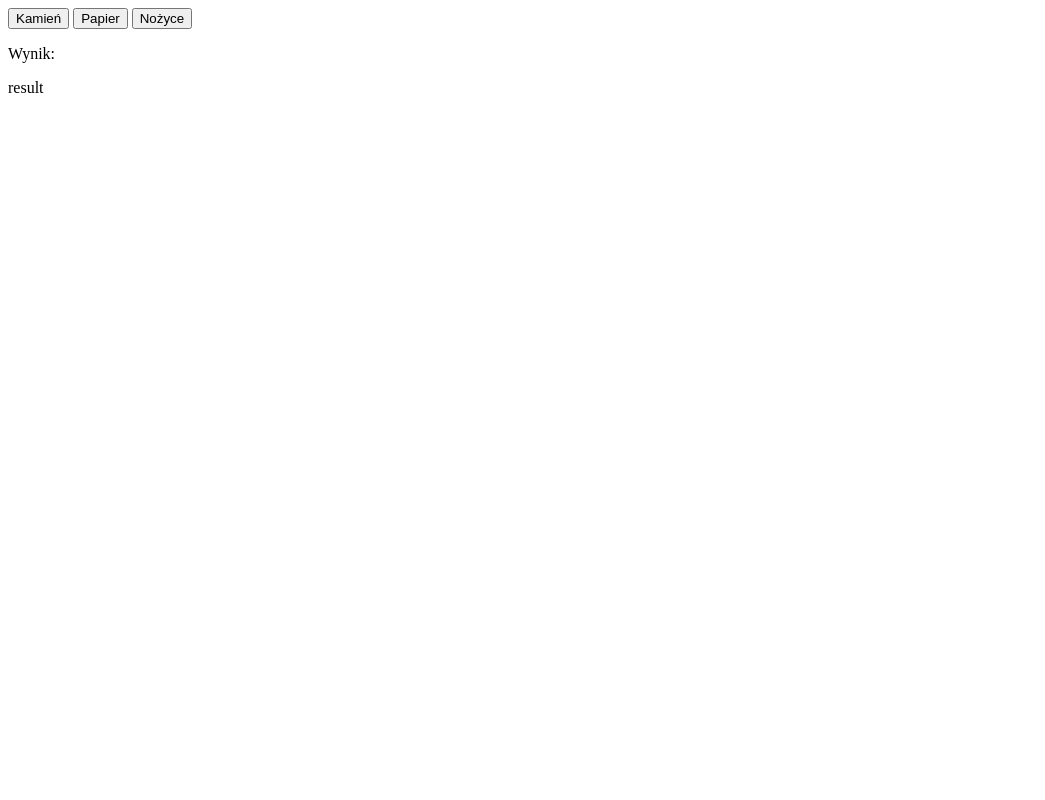
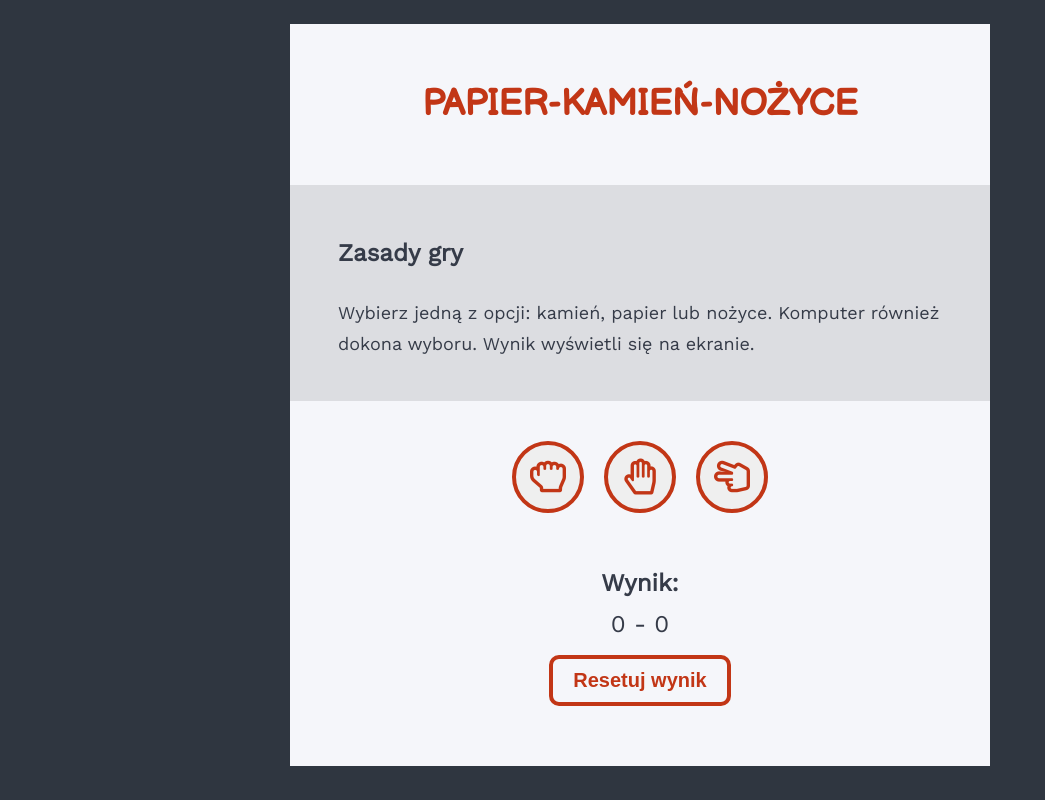
Before and after one commit to Polarcheetah/javascript-prework, a website: page index.html in a window 1280 px wide. Shown: the whole page, without its empty margins (0-1045 px from the left). Drawn offline with nearby package versions, Linux system fonts and the light colour scheme.

Commit message:
Add styles to game

```diff
--- a/index.html
+++ b/index.html
@@ -3,18 +3,32 @@
 <head>
 	<meta charset="UTF-8">
 	<title>Kamień, papier, nożyce</title>
+	<link rel="preconnect" href="https://fonts.googleapis.com">
+	<link rel="preconnect" href="https://fonts.gstatic.com" crossorigin>
+	<link href="https://fonts.googleapis.com/css2?family=Balsamiq+Sans&family=Work+Sans&display=swap" rel="stylesheet">
+	<link rel="stylesheet" href="https://use.fontawesome.com/releases/v5.7.2/css/all.css" integrity="sha384-fnmOCqbTlWIlj8LyTjo7mOUStjsKC4pOpQbqyi7RrhN7udi9RwhKkMHpvLbHG9Sr" crossorigin="anonymous">
 	<link rel="stylesheet" href="css/style.css">
 </head>
 <body>
 	<div class="container">
-		<div id="buttons">
-			<button id="button-rock">Kamień</button>
-			<button id="button-paper">Papier</button>
-			<button id="button-scissors">Nożyce</button>
+		<div class="header">
+			<h1>papier-kamień-nożyce</h1>
 		</div>
-		<div id="result">
-			<p>Wynik:</p>
-			<p id="playResult">result</p>
+		<div class="game-rules">
+			<h3>Zasady gry</h3>
+			<p>Wybierz jedną z opcji: kamień, papier lub nożyce. Komputer również dokona wyboru. Wynik wyświetli się na ekranie.</p>
+		</div>
+		<div class="buttons" id="buttons">
+			<button id="button-rock"><i class="far fa-hand-rock"></i></button>
+			<button id="button-paper"><i class="far fa-hand-paper"></i></button>
+			<button id="button-scissors"><i class="far fa-hand-scissors"></i></button>
+		</div>
+		<div class="result" id="result">
+			<div class="resultDisplay">
+				<p>Wynik:</p>
+				<p id="playResult">0 - 0</p>
+			</div>
+			<button id="button-reset">Resetuj wynik</button>
 		</div>
 		<div id="messages"></div>
 	</div>
--- a/js/script.js
+++ b/js/script.js
@@ -3,12 +3,13 @@
 
 
 
-var argButtonName, buttonPaper, buttonRock, buttonScissors, buttonTest, playerWins, computerWins, playResult;
+var argButtonName, buttonPaper, buttonRock, buttonScissors, buttonTest, playerWins, computerWins, playResult, buttonReset;
 
 
 buttonPaper = document.getElementById('button-paper');
 buttonRock = document.getElementById('button-rock');
 buttonScissors = document.getElementById('button-scissors');
+buttonReset = document.getElementById('button-reset');
 playerWins = 0;
 computerWins = 0;
 
@@ -54,7 +55,7 @@ function displayResult(argPlayerMove, argComputerMove) {
     printMessage('Wygrywasz!');
     playerWins++;
   } else if (argPlayerMove == argComputerMove) {
-    printMessage('Remis');
+    printMessage('Remis!');
   } else {
     printMessage('Przegrywasz :(');
     computerWins++;
@@ -66,7 +67,10 @@ function displayResult(argPlayerMove, argComputerMove) {
   document.getElementById("playResult").innerHTML = playResult;
 
 
+
 }
+
+
 
 console.log('wybór ruchu gracza to: ' + playerInput);
 
@@ -81,7 +85,12 @@ displayResult(playerMove, computerMove);
 
 }
 
-
+function ResetResult () {
+  playerWins = 0;
+  computerWins = 0;
+  playResult = playerWins + " - " + computerWins;
+  document.getElementById("playResult").innerHTML = playResult;
+}
 
 //buttonTest = document.getElementById('button-test');
 //buttonTest.addEventListener('click', function(){ buttonClicked('Guzik TEST'); });
@@ -91,3 +100,5 @@ buttonPaper.addEventListener('click', function(){ buttonClicked('papier'); });
 buttonRock.addEventListener('click', function(){ buttonClicked('kamień'); });
 
 buttonScissors.addEventListener('click', function(){ buttonClicked('nożyce'); });
+
+buttonReset.addEventListener('click', function(){ ResetResult(); });
--- a/sass/style.scss
+++ b/sass/style.scss
@@ -0,0 +1,157 @@
+$color-main: #c23616;
+$color-text: #353b48;
+$font-title: 'Balsamiq Sans', 'Arial', cursive;
+$font-text: 'Work Sans', 'Arial', sans-serif;
+
+/* Global */
+
+*, *::before, *::after {
+    box-sizing: border-box;
+}
+
+body {
+    margin: 0;
+    padding: 0;
+    font-size: 18px;
+    line-height: 1.7;
+    font-family: $font-text;
+    color: $color-text;
+    background-color: #2f3640;
+}
+
+.container {
+    max-width: 700px;
+    padding: 0;
+    margin: 0 auto;
+    background-color: #f5f6fa;
+
+}
+
+.container h1 {
+    font-family: $font-title;
+    font-size: 36px;
+    text-align: center;
+    text-transform: uppercase;
+    padding: 50px 0;
+    position: relative;
+    color: $color-main;
+    margin-bottom: 0;
+
+}
+
+
+
+/*h1::after {
+    content: '';
+    background-color: $color-main;
+    width: 500px;
+    height: 5px;
+    position: absolute;
+    bottom: 5px;
+    left: 50%;
+    transform: translateX(-50%);
+
+}*/
+/* game rules */
+.container h3 {
+    font-size: 24px;
+}
+
+.container p {
+    font-size: 18px;
+}
+
+.game-rules {
+    margin: 0;
+    padding: 24px 48px;
+    background-color: #dcdde1;
+}
+
+/*buttons*/
+
+.buttons {
+    display: flex;
+    flex-direction: row;
+    justify-content: center;
+    padding: 30px 0;
+}
+
+.buttons button {
+    border: 4px solid $color-main;
+    border-radius: 50%;
+    width: 72px;
+    height: 72px;
+    margin: 10px;
+}
+
+.buttons button:hover {
+    cursor: pointer;
+    background-color: $color-main;
+
+
+}
+.buttons i {
+    font-size: 36px;
+    color: $color-main;
+    border: none;
+    background-color: inherit;
+
+}
+
+.buttons button:hover i {
+    color: #f5f6fa;
+}
+
+/* Result*/
+
+.result {
+    display: flex;
+    flex-direction: column;
+   // justify-content: center;
+    align-items: center;
+    width: 70%;
+    padding: 0 0 50px;
+    margin: 10px auto;
+}
+
+.resultDisplay {
+    display: inline;
+}
+
+.result p{
+    font-size: 24px;
+    margin: 0;
+    text-align: center;
+}
+
+.result p:first-of-type{
+   font-weight: bold;
+}
+
+.result button {
+    font-size: 20px;
+    font-weight: bold;
+    background: inherit;
+    color: $color-main;
+    border: 4px solid $color-main;
+    margin: 10px 0;
+    padding: 10px 20px;
+    border-radius: 10px;
+
+}
+
+.result button:hover {
+    cursor: pointer;
+    background: $color-main;
+    color: #f5f6fa;
+}
+
+/*messages*/
+
+#messages {
+    background-color: #e1b12c;
+    text-align: center;
+    padding: 30px auto;
+    font-size: 20px;
+    font-weight: 600;
+}
```
Also changed, not shown: css/style.css, 1 other file.
